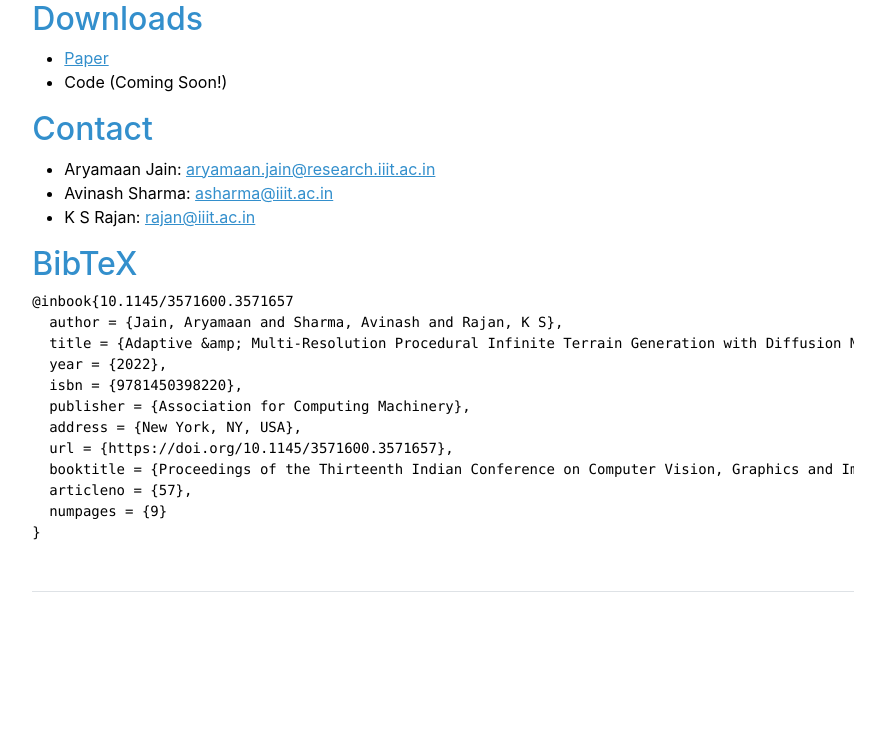
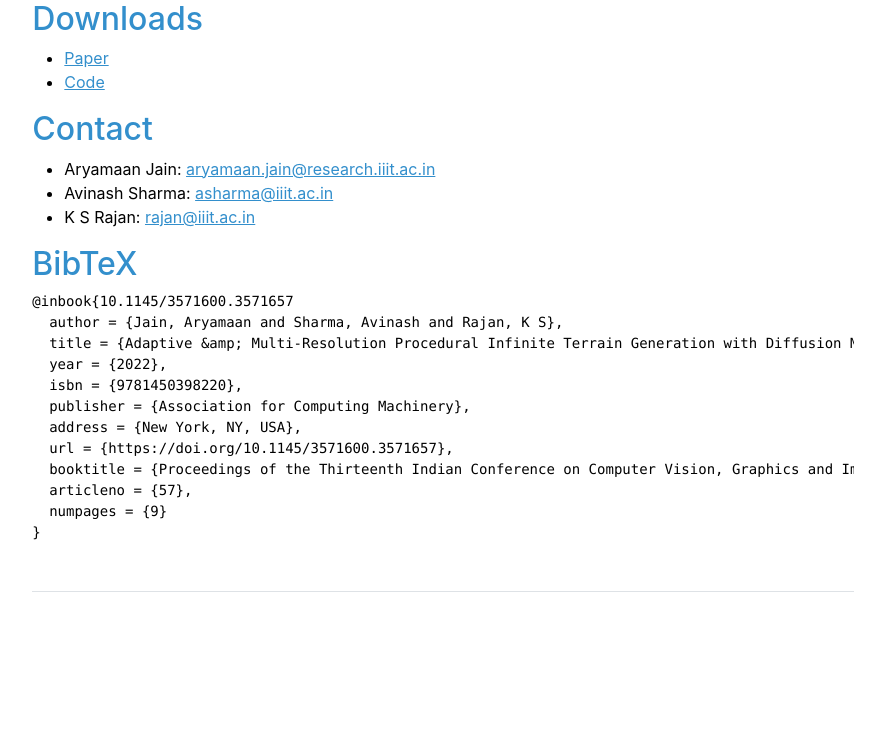
Before and after one commit to 3DComputerVision/3dcomputervision.github.io, a Jekyll site: the page built from publications/inf_terrain_generation.md, in a window 1280 px wide. Shown: the part 1573-2309 px from the top of the page, without its empty margins (197-1082 px from the left). Built offline with Jekyll 4.4.1, drawn with Linux system fonts in a browser that asks for light colours.

Commit message:
Add terrain paper code

```diff
--- a/_data/publications.yml
+++ b/_data/publications.yml
@@ -23,6 +23,7 @@ featured:
     thumb: '/assets/img/terrain.gif'
     presentation: 'https://youtu.be/6Uz6m4piXYI'
     project_page: '/publications/inf_terrain_generation.html'
+    code: 'https://github.com/aryamaanjain/trcan'
 
   - name: 'Discretization-Agnostic Deep Self-Supervised 3D Surface Parameterization'
     url: 'https://coreqode.github.io/assets/pdf/papers/diff_param_main.pdf'
--- a/publications/inf_terrain_generation.md
+++ b/publications/inf_terrain_generation.md
@@ -13,7 +13,7 @@ This paper proposes a novel adaptive multi-resolution framework for generating t
 
 ## Downloads
 - [Paper](/assets/pdfs/inf_terrain_generation.pdf)
-- Code (Coming Soon!)
+- [Code](https://github.com/aryamaanjain/trcan)
 
 ## Contact
 - Aryamaan Jain: [aryamaan.jain@research.iiit.ac.in](mailto:aryamaan.jain@research.iiit.ac.in)
```
